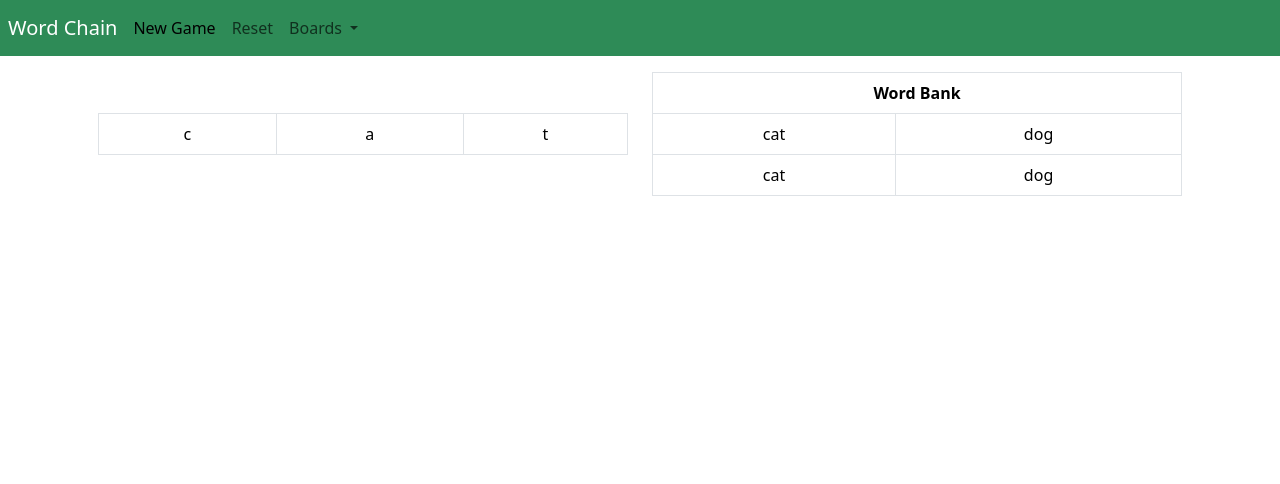
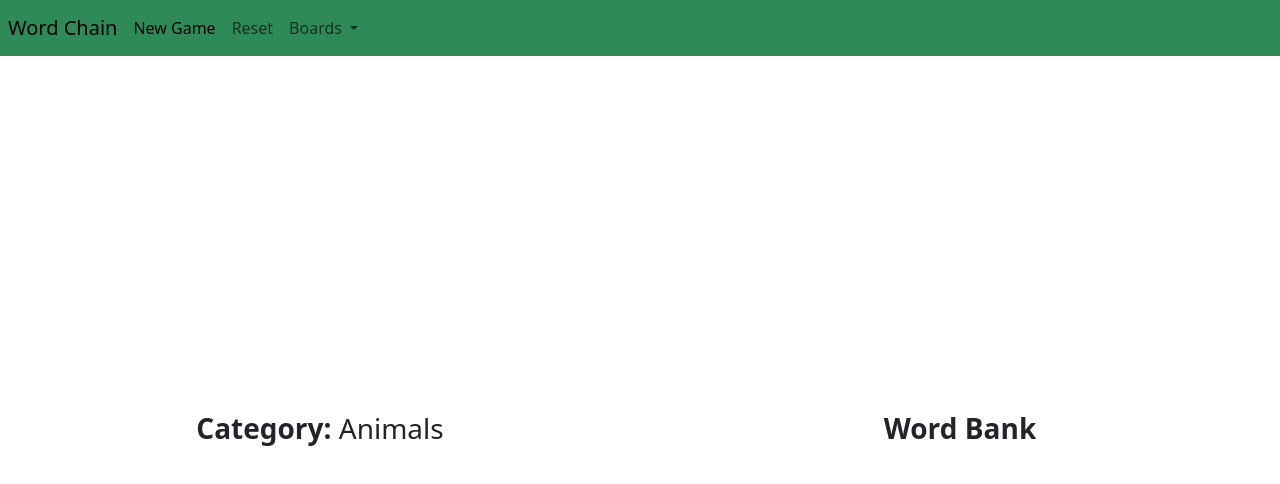
Before and after one commit to Samurai-Kyo/cs326-final-project, a website: page client/index.html in a window 1280 px wide. Drawn offline with nearby package versions, Linux system fonts and the light colour scheme.

Commit message:
Fixed body layout and added main.js

```diff
--- a/client/index.html
+++ b/client/index.html
@@ -2,6 +2,11 @@
 <html>
   <head>
     <title>Client</title>
+    <meta charset="utf-8" />
+    <meta
+      name="viewport"
+      content="width=device-width,initial-scale=1,shrink-to-fit=no"
+    />
     <link rel="stylesheet" href="style.css" />
     <link
       href="https://cdn.jsdelivr.net/npm/bootstrap@5.3.2/dist/css/bootstrap.min.css"
@@ -18,9 +23,10 @@
       rel="stylesheet"
       href="https://cdn.jsdelivr.net/npm/bootstrap-icons@1.11.2/font/bootstrap-icons.min.css"
     />
+    <script src="./main.js"></script>
   </head>
   <body>
-    <div class="container-fluid p-0">
+    <div class="container-fluid d-flex flex-column h-100 p-0">
       <nav class="navbar navbar-expand-sm bg-seagreen px-2">
         <button
           class="navbar-toggler border-white"
@@ -34,7 +40,8 @@
           <!-- <span class="navbar-toggler-icon checkDiv"></span> -->
           <i class="bi bi-list text-white fs-3"></i>
         </button>
-        <span class="navbar-brand text-white mx-auto" href="#">Word Chain</span>
+        <span class="navbar-brand game-title mx-auto" href="#">Word Chain</span>
+        <!-- <hr class="d-sm-none"></hr> -->
         <div class="collapse navbar-collapse px-2" id="navbarSupportedContent">
           <ul class="navbar-nav me-auto mb-0 justify-content-evenly">
             <li class="nav-item">
@@ -81,40 +88,20 @@
             </form> -->
         </div>
       </nav>
-      <div class="container">
-        <div
-          class="row text-center align-items-center justify-content-evenly p-3"
-        >
-          <div class="board col-12 col-sm-6">
-            <table class="table table-bordered">
-              <tbody>
-                <tr>
-                  <td>c</td>
-                  <td>a</td>
-                  <td>t</td>
-                </tr>
-              </tbody>
-            </table>
+      <div class="row flex-grow-1 m-0 text-center align-items-center">
+        <div class="board col-12 col-sm-6">
+          <div>
+            <span class="fs-3 fw-bold">Category: </span>
+            <span class="fs-3">Animals</span>
           </div>
-          <div class="wordBank col-12 col-sm-6">
-            <table class="table table-bordered">
-              <thead>
-                <tr>
-                  <th colspan="2">Word Bank</th>
-                </tr>
-              </thead>
-              <tbody>
-                <tr>
-                  <td>cat</td>
-                  <td>dog</td>
-                </tr>
-                <tr>
-                  <td>cat</td>
-                  <td>dog</td>
-                </tr>
-              </tbody>
-            </table>
+          <div class="" id="board"></div>
+          <div class="" id="timer"></div>
+        </div>
+        <div class="wordBank col-12 col-sm-6">
+          <div>
+            <span class="fs-3 fw-bold">Word Bank</span>
           </div>
+          <div class="" id="wordBank"></div>
         </div>
       </div>
     </div>
--- a/client/style.css
+++ b/client/style.css
@@ -1,11 +1,6 @@
-/* div {
-    border: 1px solid black;
-} */
-/*
-.navbar-toggler {
-    border: 1px solid white;
-
-} */
+body, html {
+    height: 100%;
+}
 
 .bg-seagreen {
     background-color: seagreen;
@@ -14,5 +9,9 @@
 
 .checkDiv {
     background-color: red;
-    border: 1px dotted purple;
+    border: 2px dotted black;
 }
+
+/* div {
+    border: 2px solid black;
+} */
```
Also changed, not shown: client/main.js (added).
